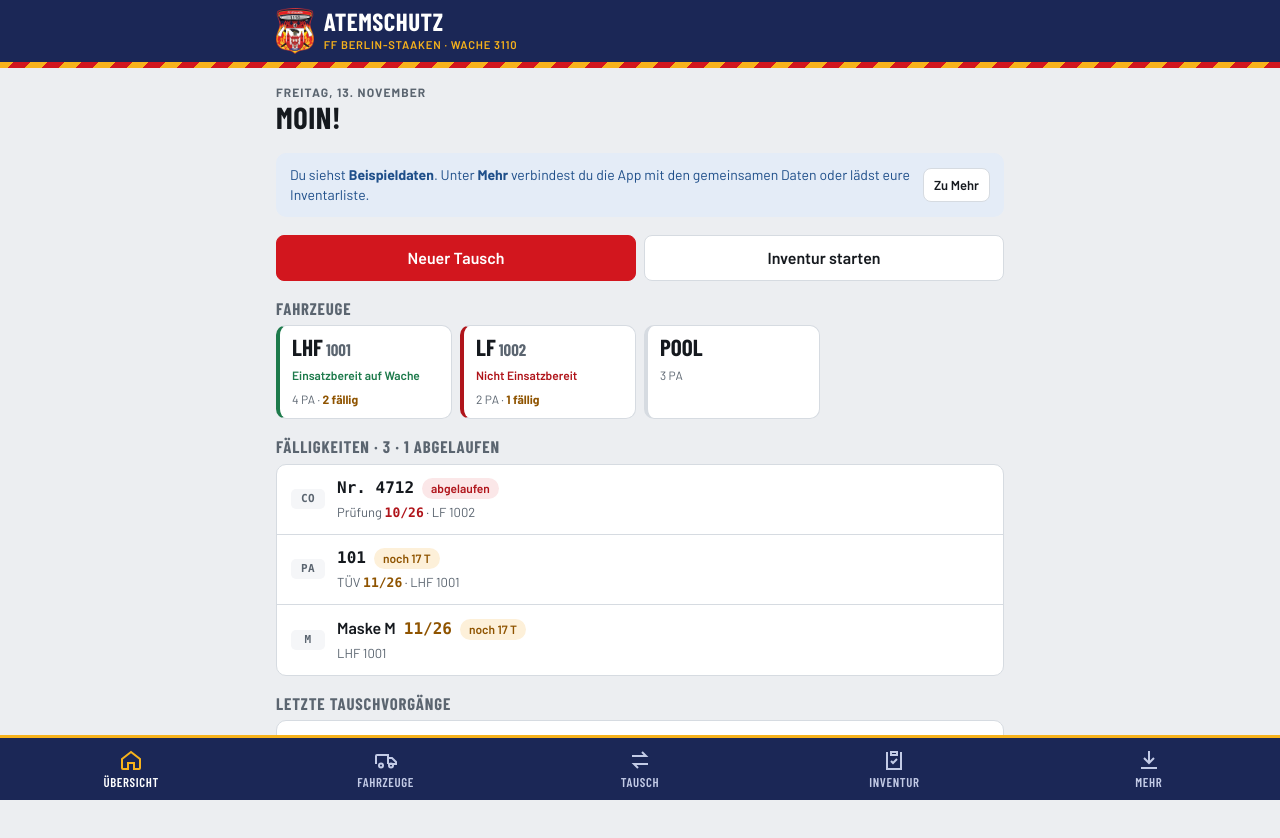
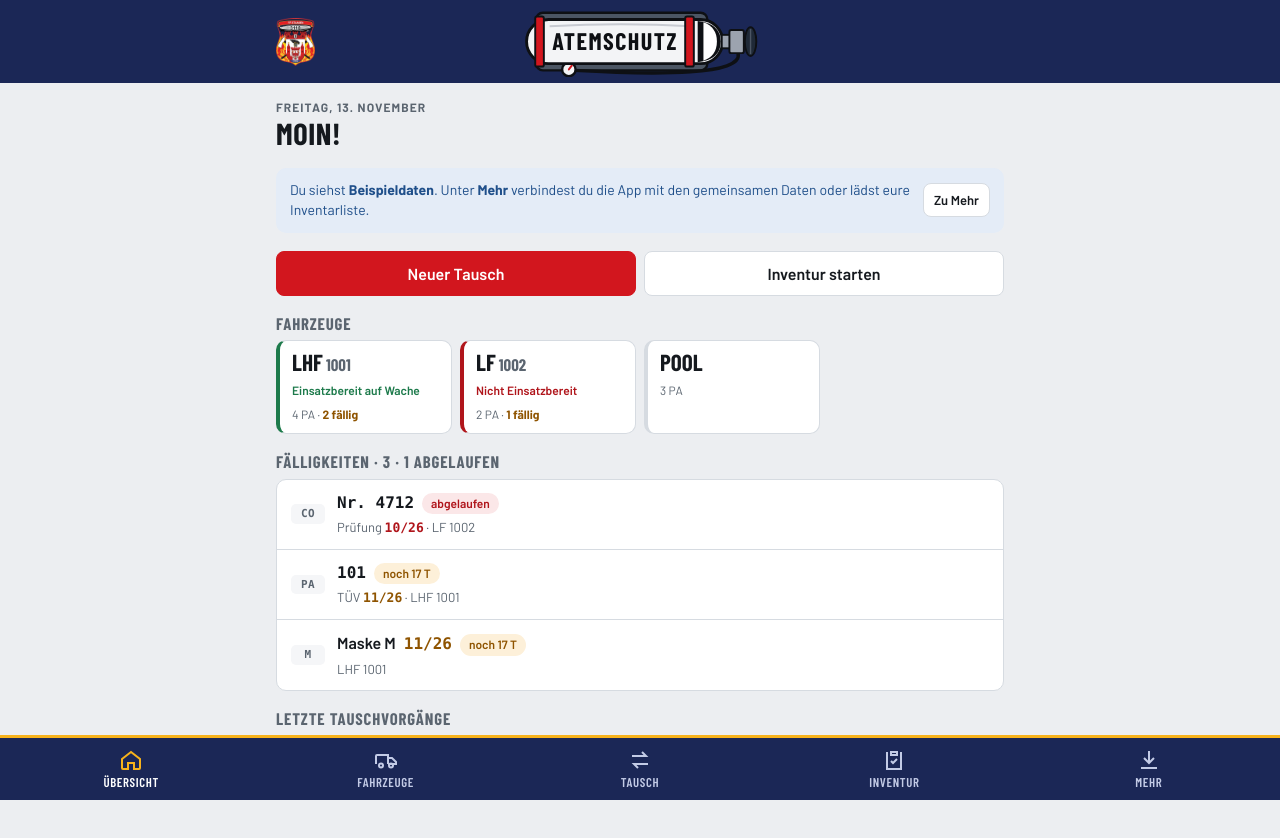
Before and after one commit to ff-staaken/atemschutz, a plain HTML site: page index.html in a window 1280 px wide. Drawn offline with Linux system fonts and the light colour scheme.

Commit message:
Kopfzeile: liegender PA mit Aufdruck Atemschutz statt Schriftzug und Warnstreifen
Co-Authored-By: Claude Opus 5.5 <noreply@anthropic.com>
Claude-Session: https://claude.ai/code/session_016V8BfeeDQiQAr4N5qS3hJs

```diff
--- a/index.html
+++ b/index.html
@@ -52,13 +52,12 @@ button,input,select,textarea{font:inherit;color:inherit}
 .app{display:flex;flex-direction:column;min-height:100%}
 body::before{content:"";position:fixed;inset:0 0 auto;height:env(safe-area-inset-top,0px);z-index:10;background:var(--navy)}
 header.top{position:sticky;top:env(safe-area-inset-top,0px);z-index:5;background:var(--navy);color:var(--navy-ink)}
-.hrow{display:flex;align-items:center;gap:10px;padding:8px max(16px,env(safe-area-inset-right,0px)) 8px max(16px,env(safe-area-inset-left,0px));max-width:760px;margin:0 auto}
-.hrow .logo{height:46px;width:auto;flex:none;display:block}
-.brand{flex:1;min-width:0}
-.brand b{display:block;font:700 1.55rem/1 var(--display);text-transform:uppercase;letter-spacing:.02em;white-space:nowrap}
-.brand small{display:block;color:var(--flame);font-weight:600;font-size:.7rem;letter-spacing:.07em;text-transform:uppercase;margin-top:3px;white-space:nowrap;overflow:hidden;text-overflow:ellipsis}
-.hright{display:flex;flex-direction:column;align-items:flex-end;gap:5px;flex:none;max-width:45%}
-.stripe{height:6px;background:repeating-linear-gradient(-45deg,var(--accent) 0 12px,var(--flame) 12px 24px)}
+.hrow{display:grid;grid-template-columns:1fr auto 1fr;align-items:center;gap:10px;padding:6px max(16px,env(safe-area-inset-right,0px)) 6px max(16px,env(safe-area-inset-left,0px));max-width:760px;margin:0 auto}
+.hrow .logo{height:48px;width:auto;display:block;justify-self:start}
+.hpa{margin:0;line-height:0}
+.pa{display:block;width:clamp(150px,46vw,250px);height:auto}
+.sr{position:absolute;width:1px;height:1px;overflow:hidden;clip:rect(0 0 0 0);white-space:nowrap}
+.hright{display:flex;flex-direction:column;align-items:flex-end;gap:5px;min-width:0;justify-self:end;max-width:100%}
 .whob{background:var(--navy-2);color:var(--navy-ink);border:1px solid var(--navy-muted);border-radius:999px;padding:4px 11px;font-weight:600;font-size:.8rem;cursor:pointer;max-width:100%;overflow:hidden;text-overflow:ellipsis;white-space:nowrap}
 .syncb{background:transparent;color:var(--navy-muted);border:0;padding:0;font-size:.75rem;font-weight:600;display:inline-flex;gap:6px;align-items:center;cursor:pointer;white-space:nowrap}
 .syncb i{width:8px;height:8px;border-radius:50%;background:currentColor;display:inline-block}
@@ -190,10 +189,22 @@ main a{color:var(--accent)}
   <header class="top">
     <div class="hrow">
       <img class="logo" src="logo.png" alt="Wappen FF Staaken">
-      <div class="brand"><b id="title">Atemschutz</b><small id="unit"></small></div>
+      <h1 class="hpa"><span class="sr">Atemschutz – FF Berlin-Staaken</span><svg class="pa" viewBox="0 0 260 74" role="img" aria-label="Atemschutz" xmlns="http://www.w3.org/2000/svg">
+        <rect x="22" y="7" width="178" height="60" rx="7" fill="#4b5563" stroke="#0e1014" stroke-width="2.5"/>
+        <path d="M232 49 C238 72 150 72 62 67" fill="none" stroke="#0e1014" stroke-width="3.5" stroke-linecap="round"/>
+        <circle cx="56" cy="66" r="7" fill="#f3f4f6" stroke="#0e1014" stroke-width="2.5"/><path d="M56 66 L59 62" stroke="#d2161e" stroke-width="2" stroke-linecap="round"/>
+        <rect x="12" y="14" width="204" height="46" rx="23" fill="#f3f4f6" stroke="#0e1014" stroke-width="3"/>
+        <path d="M190 15.5 Q214 18 214 37 Q214 56 190 58.5" fill="#0e1014"/><path d="M196 17 Q210 22 210 37 Q210 52 196 57 Z" fill="#ffffff"/>
+        <path d="M36 21 Q110 17 184 21" fill="none" stroke="#c7cad1" stroke-width="2"/>
+        <rect x="21" y="11" width="9" height="52" rx="2" fill="#d2161e" stroke="#0e1014" stroke-width="2"/>
+        <rect x="177" y="11" width="9" height="52" rx="2" fill="#d2161e" stroke="#0e1014" stroke-width="2"/>
+        <rect x="215" y="30" width="9" height="14" fill="#9ca3af" stroke="#0e1014" stroke-width="2"/>
+        <rect x="223" y="25" width="15" height="24" rx="2" fill="#9ca3af" stroke="#0e1014" stroke-width="2"/>
+        <ellipse cx="245" cy="37" rx="6" ry="15" fill="#1f2937" stroke="#0e1014" stroke-width="2"/><path d="M245 24 V50" stroke="#4b5563" stroke-width="1.5"/>
+        <text x="104" y="46" text-anchor="middle" font-family="'Barlow Condensed','Arial Narrow',Arial,sans-serif" font-weight="700" font-size="25" letter-spacing="1.5" fill="#0e1014">ATEMSCHUTZ</text>
+      </svg></h1>
       <div class="hright"><button class="whob" id="whob" data-nav="mehr" hidden></button><button class="syncb" id="syncb" data-act="syncJetzt" hidden><i></i><span></span></button></div>
     </div>
-    <div class="stripe"></div>
   </header>
   <main id="main"></main>
   <nav class="tabs" id="tabs">
@@ -329,7 +340,7 @@ function render(){
   $('#tabs').hidden=view==='login';
   const tab={tauschNeu:'tausch',inventurNeu:'inventur',ort:'fahrzeuge'}[view]||view;
   $$('#tabs button').forEach(b=>b.classList.toggle('on',b.dataset.nav===tab));
-  $('#unit').textContent=BRAND.einheit;const w=$('#whob'),cu=curUser();w.hidden=!cu||view==='login';if(cu)w.textContent=cu.name;showSync();
+  const w=$('#whob'),cu=curUser();w.hidden=!cu||view==='login';if(cu){w.textContent=cu.name.split(' ')[0];w.title=cu.name}showSync();
   if(view==='ort'&&!ortById(ui.ort))view='fahrzeuge';
   $('#main').innerHTML=VIEWS[view]();
   if(view==='tauschNeu')initTausch();
@@ -925,7 +936,7 @@ const isAdmin=()=>!usersOn()||curUser()?.role==='admin';
 const userHash=(id,pw)=>sha(`user:${id}:${pw}`);
 function needLogin(){return usersOn()&&!curUser()}
 VIEWS.login=()=>{const us=(S.users||[]).filter(u=>u.active!==false).sort((a,b)=>a.name.localeCompare(b.name,'de')),sel=us.find(u=>u.id===ui.loginSel);
-  return`<div style="text-align:center;padding-top:12px"><img class="biglogo" src="${BRAND.logo}" alt="Wappen FF Staaken"><h3 style="margin-top:10px">Anmelden</h3><p class="hint">Wähle deinen Namen.</p></div>
+  return`<div style="text-align:center;padding-top:12px"><img class="biglogo" src="${BRAND.logo}" alt="Wappen FF Staaken"><div style="display:flex;justify-content:center;margin-top:10px">${$('.pa').outerHTML.replace('class="pa"','class="pa" style="width:min(300px,80%)"')}</div><h3 style="margin-top:10px">Anmelden</h3><p class="hint">Wähle deinen Namen.</p></div>
   ${sel?`<div class="card pad stack"><b>${esc(sel.name)}</b><label class="f">Passwort<input id="l-pw" type="password" autocomplete="current-password"></label>
     <p class="err" id="l-err" hidden></p><div class="actions"><button class="btn primary" data-act="loginOk">Anmelden</button><button class="btn" data-act="loginBack">Anderer Name</button></div></div>`
   :`<div class="list">${us.map(u=>`<button class="item" data-act="loginSel" data-id="${u.id}"><span class="main"><span class="t1">${esc(u.name)}</span><span class="t2">${ROLLEN[u.role]}</span></span></button>`).join('')}</div>`}
--- a/sw.js
+++ b/sw.js
@@ -1,5 +1,5 @@
 // Offline-Cache für die App-Dateien. Anfragen an GitHub (Daten) werden nie zwischengespeichert.
-const CACHE = 'atemschutz-v5';
+const CACHE = 'atemschutz-v6';
 const FILES = ['./', 'index.html', 'manifest.webmanifest', 'logo.png', 'apple-touch-icon.png', 'icon-192.png', 'icon-512.png', 'impressum.html', 'datenschutz.html', 'legal.css', 'fonts/barlow-latin-400-normal.woff2', 'fonts/barlow-latin-500-normal.woff2', 'fonts/barlow-latin-600-normal.woff2', 'fonts/barlow-latin-700-normal.woff2', 'fonts/barlow-condensed-latin-600-normal.woff2', 'fonts/barlow-condensed-latin-700-normal.woff2'];
 self.addEventListener('install', e => { e.waitUntil(caches.open(CACHE).then(c => c.addAll(FILES))); self.skipWaiting(); });
 self.addEventListener('activate', e => {
```
Also changed, not shown: hdr.png (added), hdr_wide.png (added).
